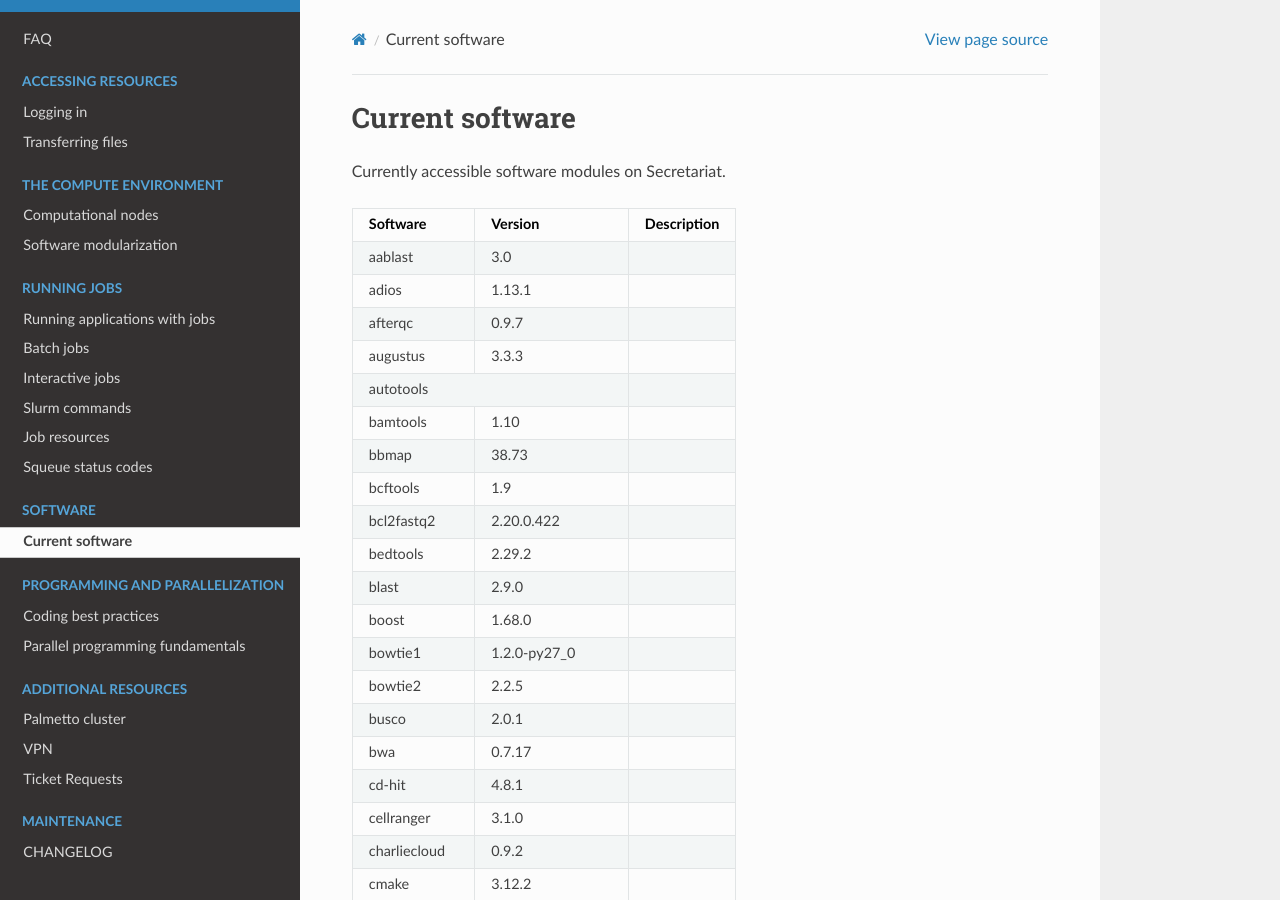
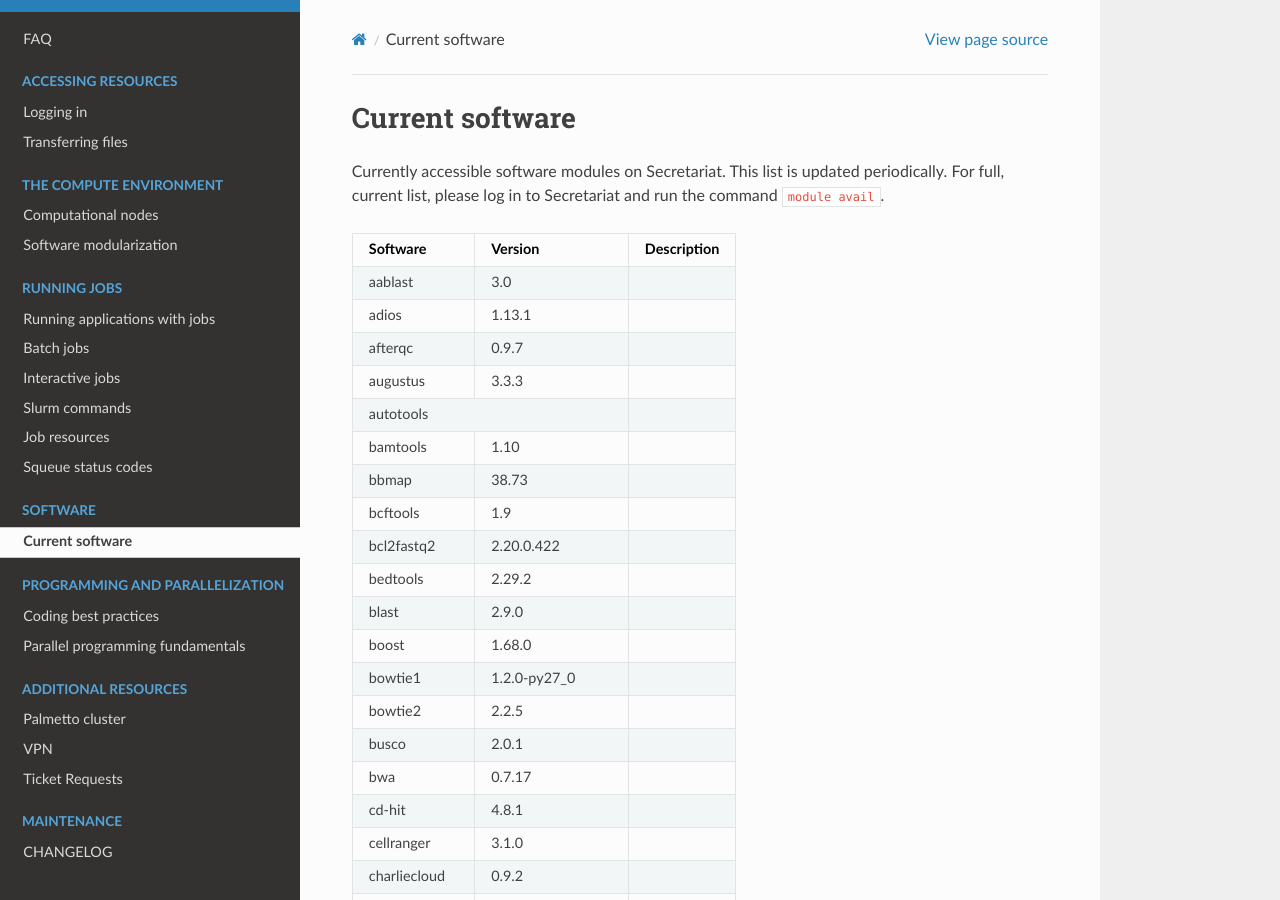
Before and after one commit to amalgamaria/secretariat, a Sphinx documentation site: the page built from docs/software/current-software.rst, in a window 1280 px wide and 900 px high. Built offline with Sphinx 7.4.7 and the Read the Docs theme 2.0.0, drawn with Linux system fonts in a browser that asks for light colours.

Commit message:
Add content

```diff
--- a/docs/software/current-software.rst
+++ b/docs/software/current-software.rst
@@ -1,7 +1,7 @@
 Current software
 ================
 
-Currently accessible software modules on Secretariat.
+Currently accessible software modules on Secretariat. This list is updated periodically. For full, current list, please log in to Secretariat and run the command ``module avail``.
 
 +-----------------------+-----------------------+---------------------------------------------------------------+
 | Software		| Version		| Description							|
```
